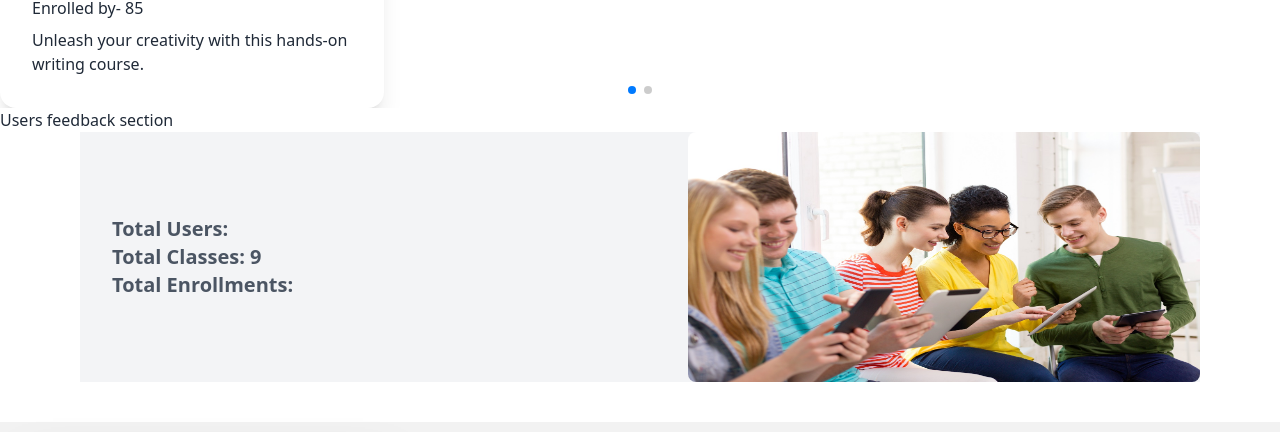
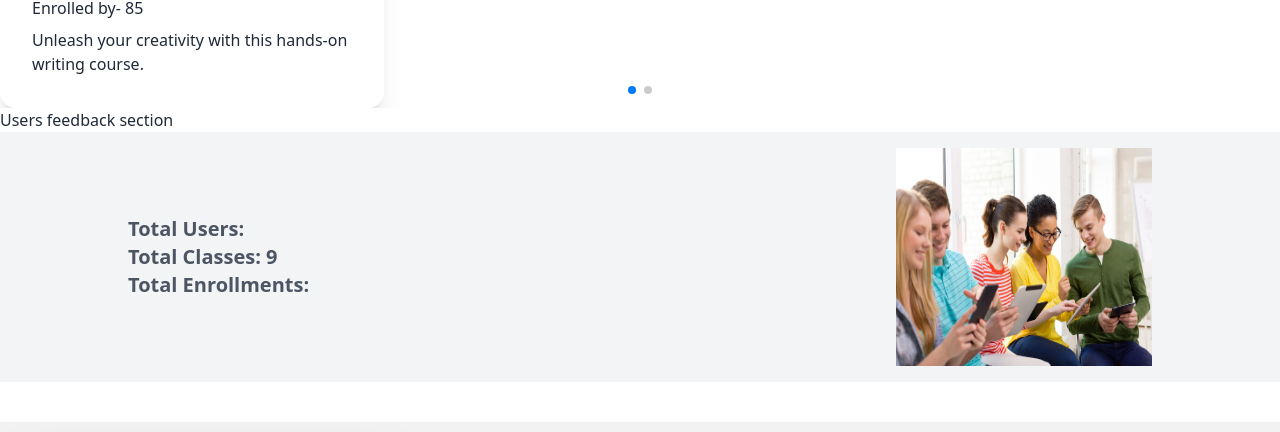
Before and after one commit to ahmisrafil/mentorshub, a React (Vite) app: page / in a window 1280 px wide. Shown: the part 3580-4012 px from the top of the page. Built offline with nearby package versions, Linux system fonts and the light colour scheme; grey boxes are pictures that could not be loaded.

Commit message:
updated code

```diff
--- a/src/Routes/Route.jsx
+++ b/src/Routes/Route.jsx
@@ -5,6 +5,7 @@ import Home from "../pages/Home/Home/Home";
 import Root from "../components/Root/Root";
 import Error from "../pages/Error/Error";
 import AllClasses from "../pages/AllClasses/AllClasses";
+import ClassDetails from "../pages/ClassDetails/ClassDetails";
 
 
  export const router = createBrowserRouter([
@@ -20,11 +21,12 @@ import AllClasses from "../pages/AllClasses/AllClasses";
         {
           path: '/allClasses',
           element: <AllClasses></AllClasses>
+        },
+        {
+          path: '/class/:id' ,
+          element: <ClassDetails></ClassDetails>,
+          loader: ({params}) => fetch(`data.json/${params.id}`)
         }
-        // {
-        //   path: ,
-        //   element:
-        // }
         // {
         //   path: ,
         //   element:
--- /dev/null
+++ b/src/pages/ClassDetails/ClassDetails.jsx
@@ -0,0 +1,14 @@
+import { useLoaderData } from "react-router-dom";
+
+
+const ClassDetails = () => {
+    const Class = useLoaderData();
+    console.log(Class);
+    return (
+        <div>
+            <h3>Welcome to class details</h3>
+        </div>
+    );
+};
+
+export default ClassDetails;
--- a/src/pages/Home/PopularClasses/PopularClass.jsx
+++ b/src/pages/Home/PopularClasses/PopularClass.jsx
@@ -34,8 +34,6 @@ const PopularClass = () => {
             }
             </SwiperSlide>
             <SwiperSlide><img src={sortedClasses[1]?.image} /></SwiperSlide>
-
-
             </Swiper>
 
     );
--- a/src/pages/Home/TotalCount.jsx
+++ b/src/pages/Home/TotalCount.jsx
@@ -10,13 +10,13 @@ const TotalCount = () => {
             .then(data => setClasses(data))
     }, [])
     return (
-        <div  className="flex flex-col md:flex-row justify-between mx-20 items-center bg-gray-100">
-            <div className="pl-8">
+        <div  className="flex flex-col md:flex-row justify-between items-center bg-gray-100">
+            <div className="lg:pl-32">
                 <h3 className="text-xl font-semibold text-gray-600 ">Total Users: </h3>
                 <h3 className="text-xl font-semibold text-gray-600 ">Total Classes: {classes.length} </h3>
                 <h3 className="text-xl font-semibold text-gray-600 ">Total Enrollments: </h3>
             </div>
-            <img className="h-[250px] w-[40vw] rounded-lg" src="/src/assets/img1.jpg" alt="" />
+            <img className="h-[250px] w-[40vw] rounded-lg py-4 lg:px-32" src="/src/assets/img1.jpg" alt="" />
         </div>
     );
 };
```
